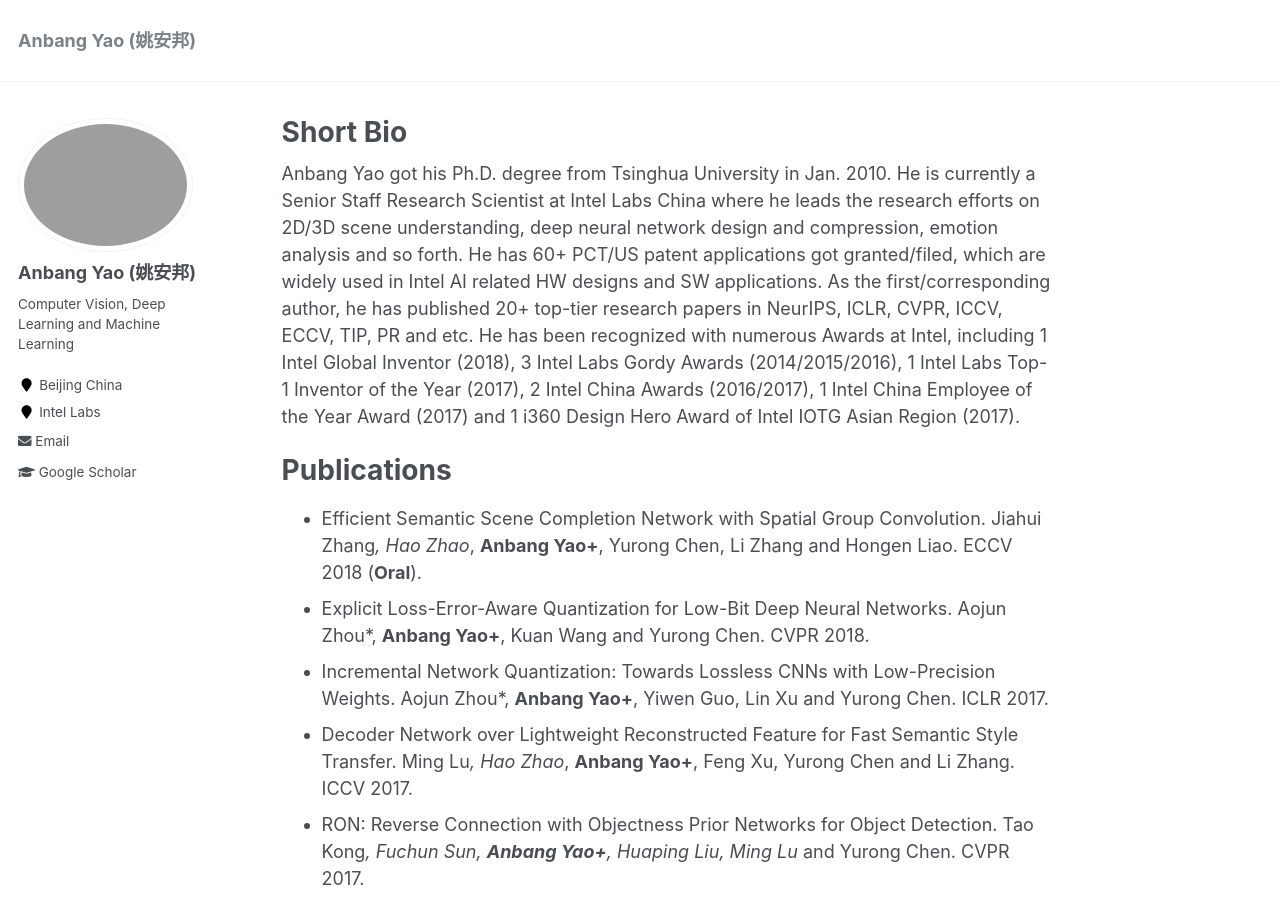
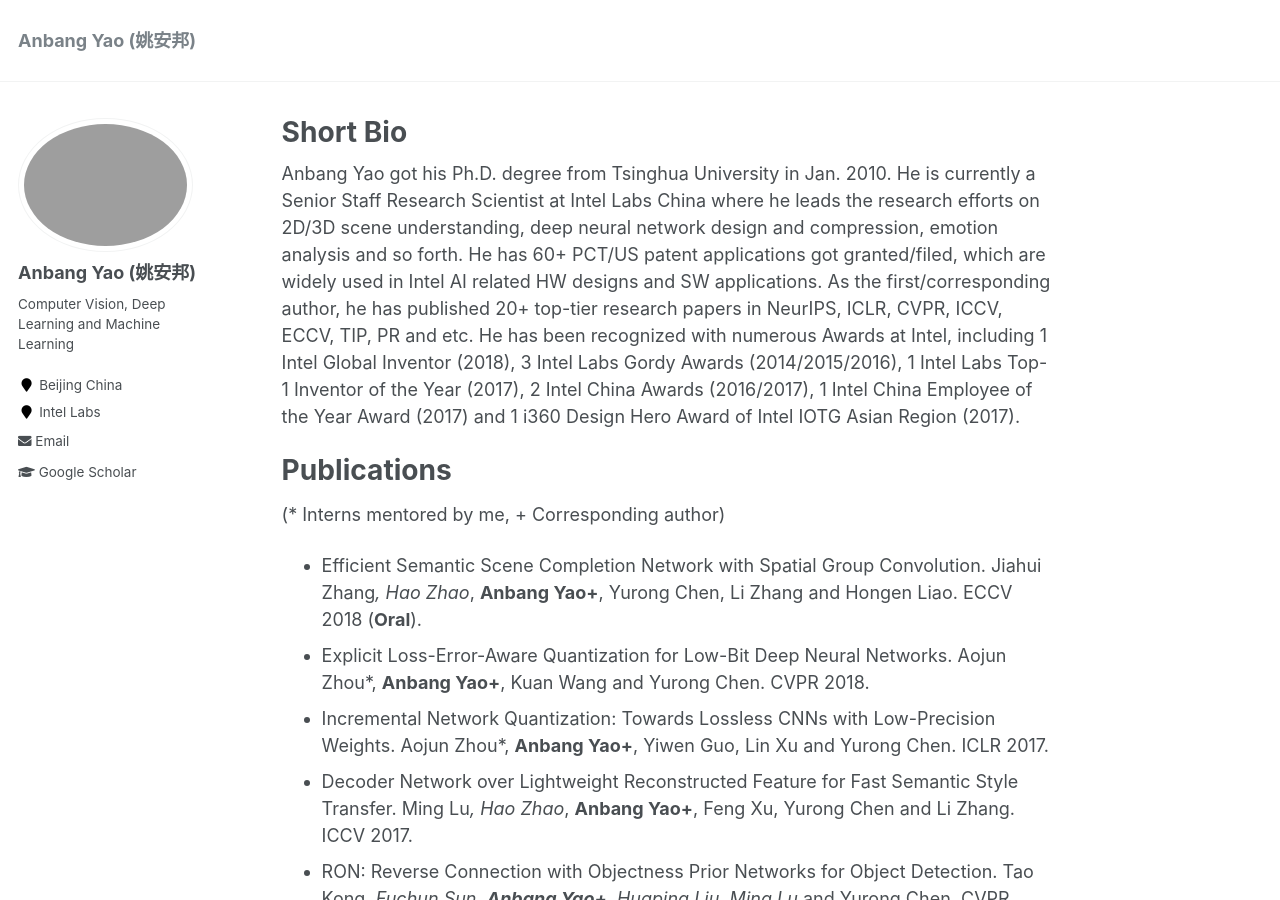
Before and after one commit to YaoAnbang/YaoAnbang.github.io, a Jekyll site: the page built from _pages/about.md, in a window 1280 px wide and 900 px high. Built offline with Jekyll 4.4.1, drawn with Linux system fonts in a browser that asks for light colours.

Commit message:
Update about.md

```diff
--- a/_pages/about.md
+++ b/_pages/about.md
@@ -12,7 +12,7 @@ Anbang Yao got his Ph.D. degree from Tsinghua University in Jan. 2010. He is cur
 
 Publications
 =====
-
+(* Interns mentored by me, + Corresponding author)
 + Efficient Semantic Scene Completion Network with Spatial Group Convolution. Jiahui Zhang*, Hao Zhao*, **Anbang Yao+**, Yurong Chen, Li Zhang and Hongen Liao. ECCV 2018 (**Oral**).
 + Explicit Loss-Error-Aware Quantization for Low-Bit Deep Neural Networks.  Aojun Zhou*, **Anbang Yao+**, Kuan Wang and Yurong Chen. CVPR 2018.
 + Incremental Network Quantization: Towards Lossless CNNs with Low-Precision Weights. Aojun Zhou*, **Anbang Yao+**, Yiwen Guo, Lin Xu and Yurong Chen. ICLR 2017.
```
